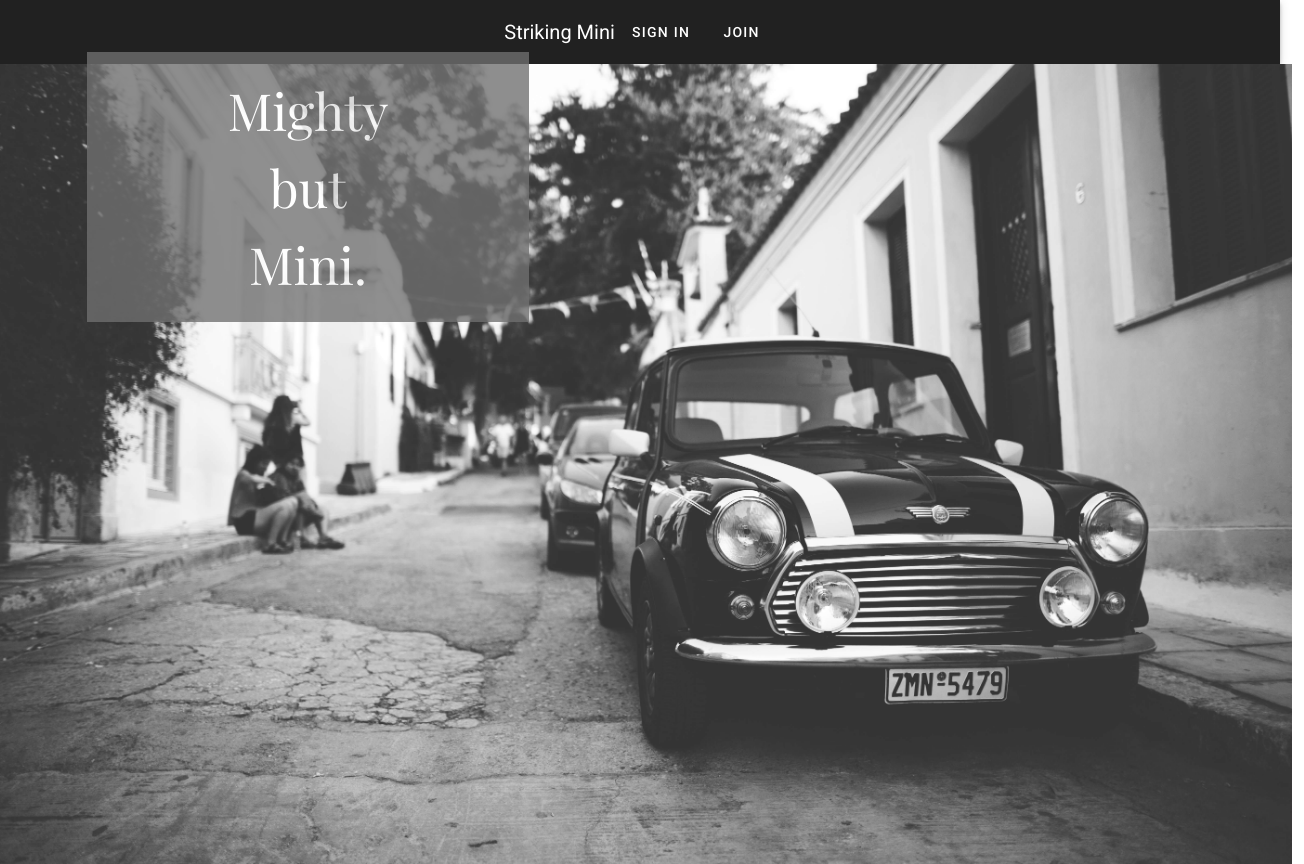
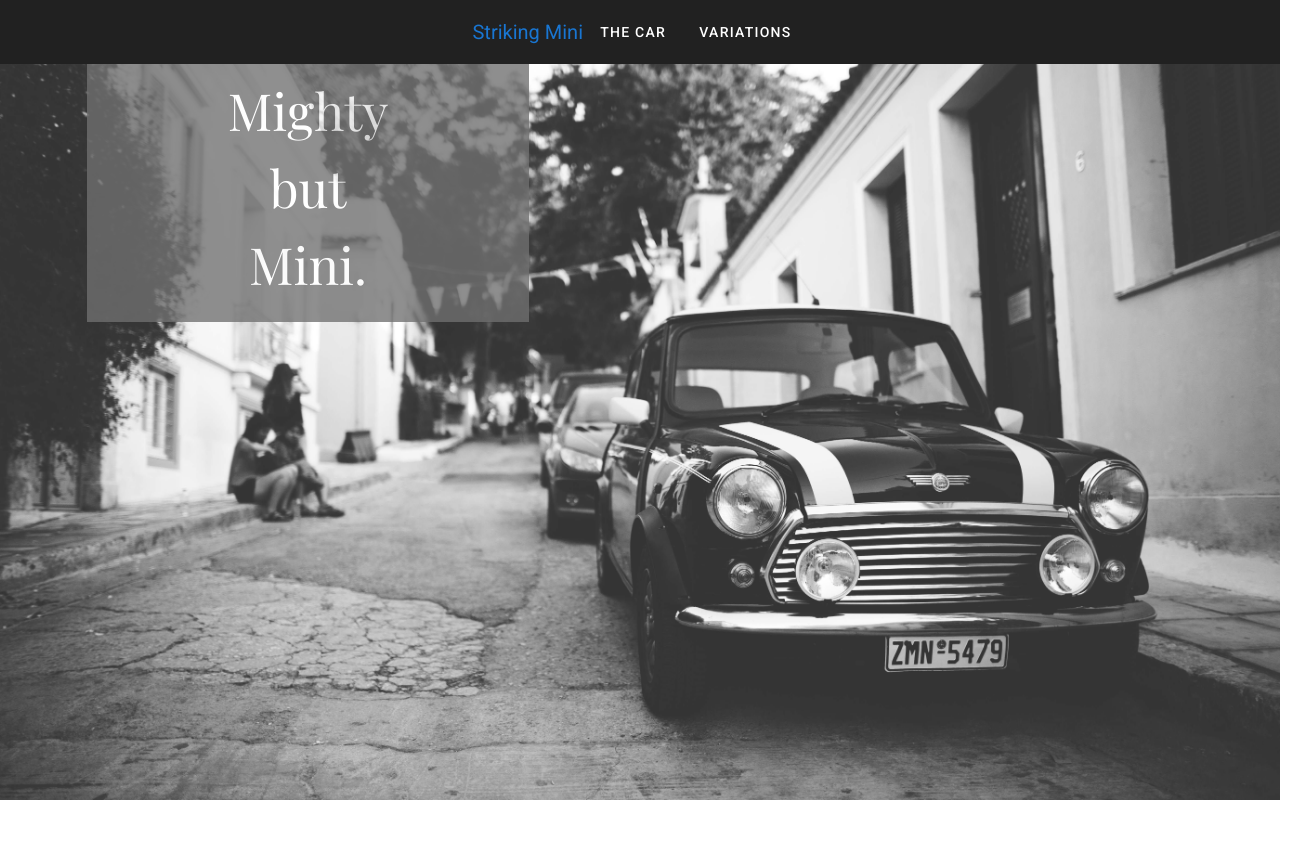
Before and after one commit to Ceelai/Striking-Mini, a Vue app: page / in a window 1280 px wide. Shown: the whole page, 1304 px wide, since content can reach past the window. After the commit the page ends 800 px from the top, so only its background shows below. Built offline with nearby package versions, Linux system fonts and the light colour scheme.

Commit message:
Added new views and router logic

```diff
--- a/src/components/AppNavigation.vue
+++ b/src/components/AppNavigation.vue
@@ -6,29 +6,27 @@
       :expand-on-hover="expandOnHover"
       class="grey darken-4"
       dark
-      disable-resize-watcher
     >
       <v-list>
         <template v-for="(item, index) in items">
           <v-list-item :key="index">
-            <v-list-item-content
-              ><v-btn text>{{ item.title }}</v-btn>
+            <v-list-item-content>
+              <v-btn text>{{ item.title }}</v-btn>
             </v-list-item-content>
           </v-list-item>
           <v-divider :key="`divider-${index}`"></v-divider>
         </template>
       </v-list>
     </v-navigation-drawer>
-    <v-app-bar color="grey darken-4" dark>
-      <v-app-bar-nav-icon
-        class="hidden-md-and-up"
-        @click="drawer = !drawer"
-      ></v-app-bar-nav-icon>
+    <v-app-bar color="grey darken-4" elevate-on-scroll dark>
+      <v-app-bar-nav-icon class="hidden-md-and-up" @click="drawer = !drawer"></v-app-bar-nav-icon>
       <v-spacer class="hidden-md and up"></v-spacer>
-      <v-toolbar-title class>{{ appTitle }}</v-toolbar-title>
+      <router-link to="/">
+        <v-toolbar-title class>{{ appTitle }}</v-toolbar-title>
+      </router-link>
       <v-toolbar-items class="hidden-sm-and-down">
-        <v-btn text>Sign In</v-btn>
-        <v-btn text>Join</v-btn>
+        <v-btn text to="/thecar">The Car</v-btn>
+        <v-btn text to="/variations">Variations</v-btn>
       </v-toolbar-items>
       <v-spacer class="hidden-md and up"></v-spacer>
     </v-app-bar>
@@ -43,10 +41,15 @@ export default {
       appTitle: "Striking Mini",
       drawer: false,
       expandOnHover: false,
-      items: [{ title: "The Chassis" }, { title: "Sign In" }, { title: "Join" }]
+      items: [{ title: "The Car" }, { title: "Variations" }, { title: "Join" }]
     };
   }
 };
 </script>
 
-<style scoped></style>
+<style scoped>
+a {
+  color: white;
+  text-decoration: none;
+}
+</style>
--- a/src/components/LandingHero.vue
+++ b/src/components/LandingHero.vue
@@ -4,7 +4,6 @@
       <v-col cols="12" class="pa-0 landing-hero">
         <v-row>
           <v-col offset-sm="1" cols="4" class="square pa-5">
-            <!--<div class="text-h2 white--text mainfont text-lg-center">Mighty but Mini.</div>-->
             <div class="white--text mainfont text-sm-center">Mighty</div>
             <div class="white--text mainfont text-sm-center">but</div>
             <div class="white--text mainfont text-sm-center">Mini.</div>
@@ -27,9 +26,12 @@ export default {
 <style lang="scss" scoped>
 @import "../sass/variables.scss";
 
+body{
+  overflow: hidden !important;
+}
+
 .landing-hero {
   background: url("../assets/mini-landingpage.jpg");
-  height: 100vh;
   max-height: 100vh;
   background-size: cover;
   background-position: center;
@@ -38,6 +40,7 @@ export default {
 .nopad {
   padding: 0;
   max-height: 100vh;
+  overflow: hidden;
 }
 
 .main {
--- a/src/router/index.js
+++ b/src/router/index.js
@@ -18,6 +18,18 @@ const routes = [
     // which is lazy-loaded when the route is visited.
     component: () =>
       import(/* webpackChunkName: "about" */ "../views/About.vue")
+  },
+  {
+    path: "/thecar",
+    name: "TheCar",
+    component: () =>
+      import("../views/TheCar.vue")
+  },
+  {
+    path: "/variations",
+    name: "Variations",
+    component: () =>
+      import("../views/Variations.vue")
   }
 ];
 
--- /dev/null
+++ b/src/views/TheCar.vue
@@ -0,0 +1,19 @@
+<template>
+  <v-container fluid>
+    <v-layout>
+      <div>The Classic Mini: An Introduction</div>
+    </v-layout>
+  </v-container>
+</template>
+
+<script>
+export default {
+  name: "The Car",
+  data() {
+    return {};
+  }
+};
+</script>
+
+<style scoped>
+</style>
--- /dev/null
+++ b/src/views/Variations.vue
@@ -0,0 +1,19 @@
+<template>
+  <v-container fluid>
+    <v-layout>
+      <div>Variations of the Class Mini</div>
+    </v-layout>
+  </v-container>
+</template>
+
+<script>
+export default {
+  name: "Variations",
+  data() {
+    return {};
+  }
+};
+</script>
+
+<style scoped>
+</style>
```
